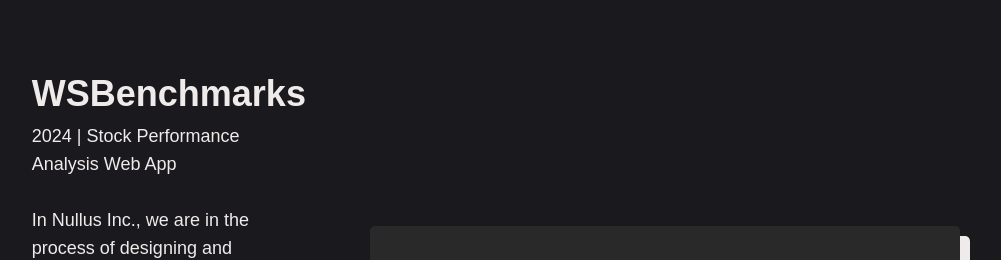
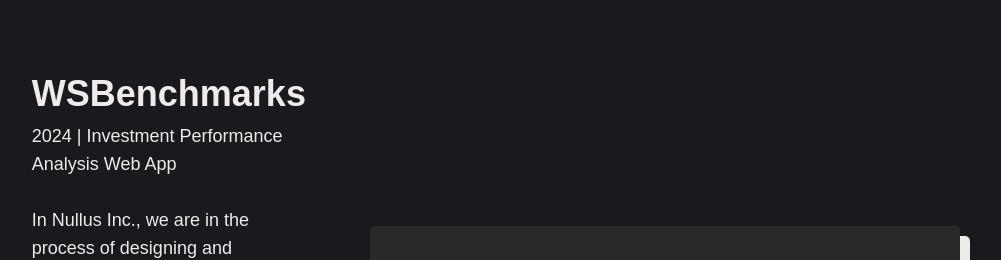
Before and after one commit to alejandrocqvd/Portfolio, a Next.js app: page / in a window 1280 px wide. Shown: the part 2810-3070 px from the top of the page, without its empty margins (144-1145 px from the left). Built offline with nearby package versions, Linux system fonts and the light colour scheme.

Commit message:
changed WSBenchmarks description

```diff
--- a/src/components/WorkShowcaseSection.js
+++ b/src/components/WorkShowcaseSection.js
@@ -15,7 +15,7 @@
         <p ref={ref} className={`text-5xl md:text-7xl font-bold text-center mb-16 md:mb-20 mt-12 ${inView ? 'section-visible' : 'section-hidden'}`}>My Work</p>
         <WorkShowcase
           title="WSBenchmarks"
-          subtitle="2024 | Stock Performance Analysis Web App"
+          subtitle="2024 | Investment Performance Analysis Web App"
           description="In Nullus Inc., we are in the process of designing and developing a NextJS web application used for comparing
           stock purchases to the VFV or the broader market, with the goal being help users assess their investment performance."
           techStack="D3.js, JavaScript, NextJS, React, TailwindCSS"
```
